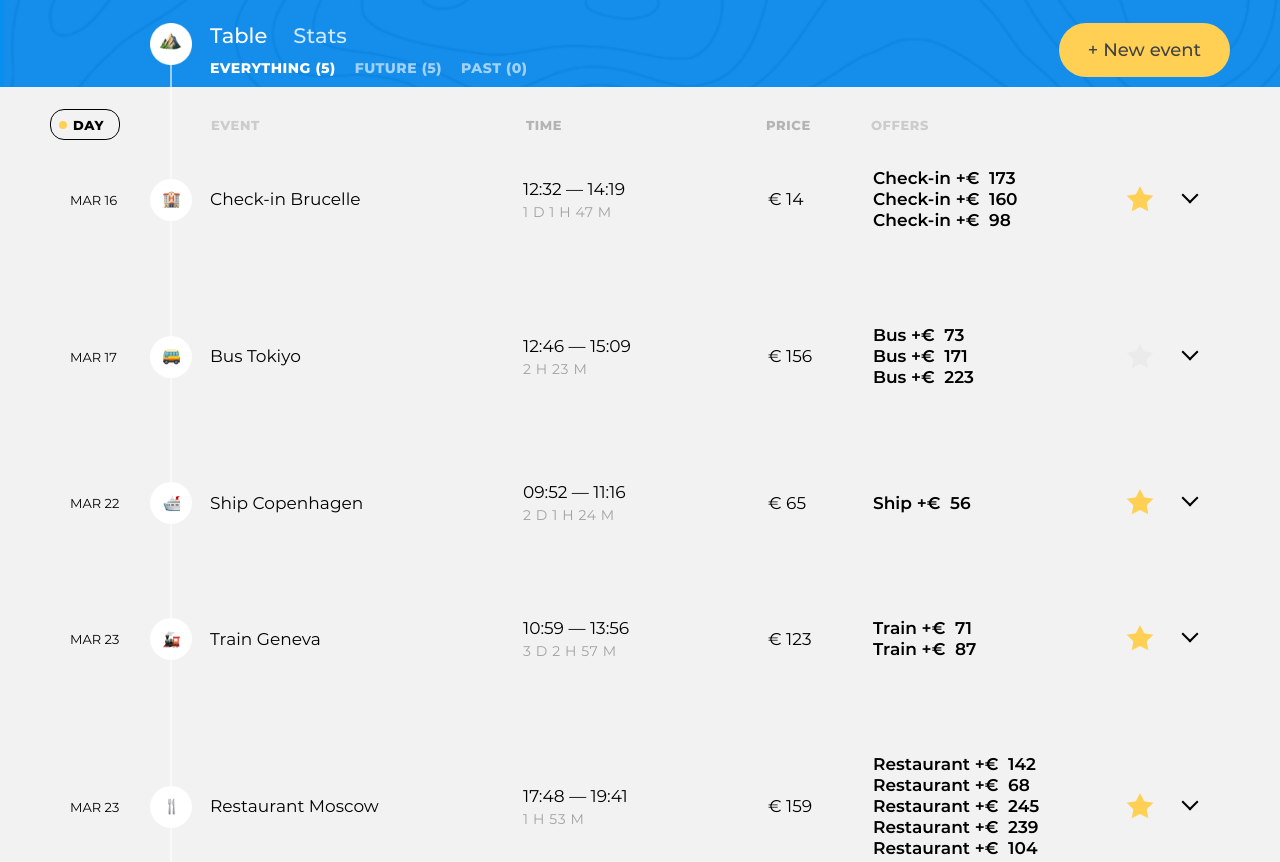
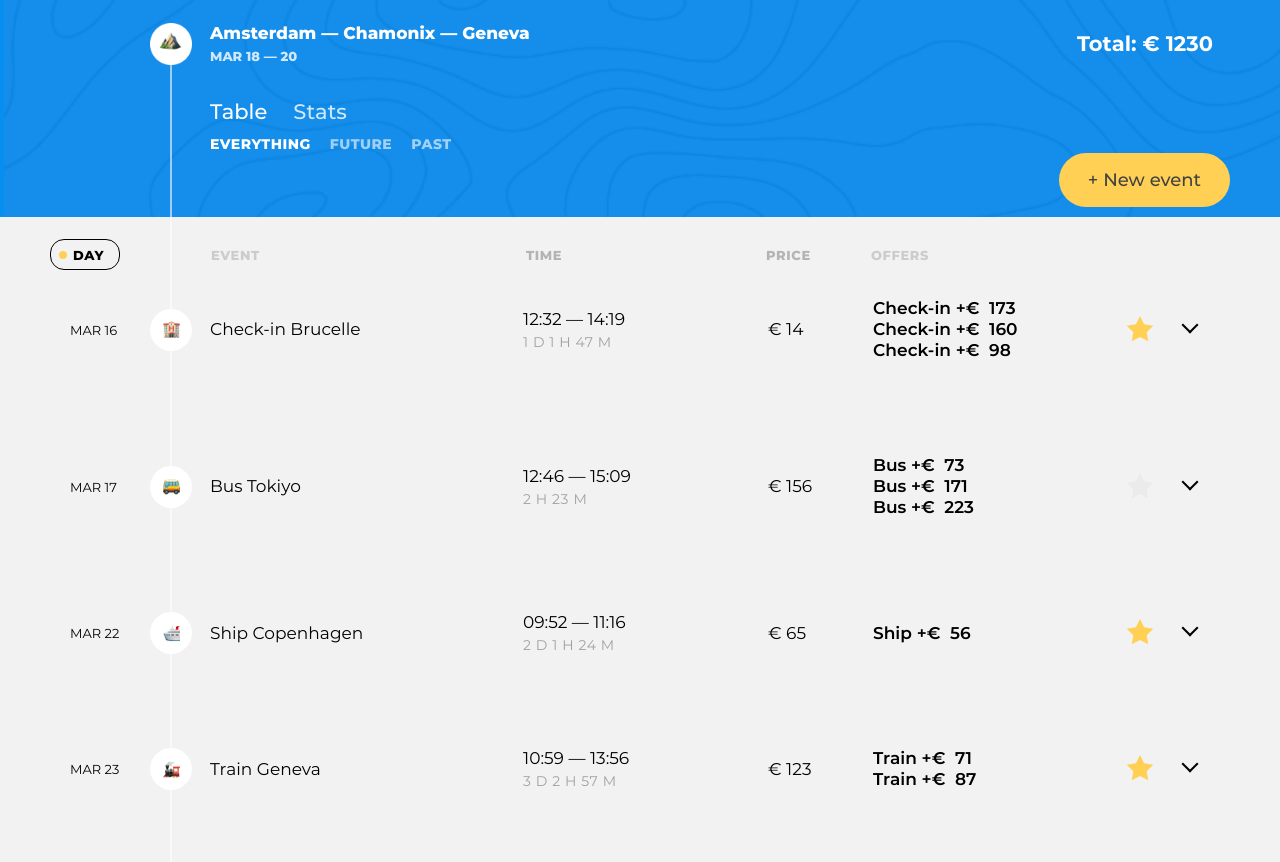
Before and after one commit to Insid1/Big_Trip, a website built with webpack: page public/index.html in a window 1280 px wide. Shown: the top 862 px of the page. Built offline with nearby package versions, Linux system fonts and the light colour scheme.

Commit message:
adds presenter for header elements and optimize view components WIP

```diff
--- a/public/index.html
+++ b/public/index.html
@@ -22,19 +22,10 @@
 
         <div class="trip-main">
           <!-- Маршрут и стоимость -->
-
           <div class="trip-main__trip-controls trip-controls">
-            <div class="trip-controls__navigation">
-              <h2 class="visually-hidden">Switch trip view</h2>
-              <!-- Меню -->
-            </div>
-
-            <div class="trip-controls__filters">
-              <h2 class="visually-hidden">Filter events</h2>
-              <!-- Фильтры -->
-            </div>
+            <!-- Меню -->
+            <!-- Фильтры -->
           </div>
-
           <button
             class="trip-main__event-add-btn btn btn--big btn--yellow"
             type="button"
--- a/src/main.js
+++ b/src/main.js
@@ -1,26 +1,25 @@
-import {render, RenderPosition } from './util/render.js';
 import { pointsData } from './mock/point-data.js';
-import SiteMenuView from './view/menu.js';
-import SiteFilterView from './view/filter.js';
 import TripPresenter from './presenter/trip.js';
 import TripPointsModel from './model/trip-points.js';
+import InfoHeaderPresenter from './presenter/info-header.js';
+
+const tripPointsModel = new TripPointsModel();
+tripPointsModel.setPoints(pointsData);
+
+const siteHeaderElement = document.querySelector('.page-header');
+const tripMainHeaderElement = siteHeaderElement.querySelector('.trip-main');
+// в мейн запихиваем:
+// 1. трип инфо в котором общий прайс и точка от и до
+// 2. три контролс в котором таблица статистики и фильтры
+
+//HEADER
+const infoHeaderPresenter = new InfoHeaderPresenter(tripMainHeaderElement, pointsData);
+infoHeaderPresenter.init();
+
 
 //MAIN
 const siteMainElement = document.querySelector('.page-main');
 const tripEventsElement = siteMainElement.querySelector('.trip-events');
-const siteHeaderElement = document.querySelector('.page-header');
-const tripMainHeaderElement = siteHeaderElement.querySelector('.trip-main');
-
-//HEADER
-// trip info is not here yet
-const menuHeaderElement = tripMainHeaderElement.querySelector('.trip-controls__navigation');
-render(menuHeaderElement, new SiteMenuView(), RenderPosition.END);
-// adds filter to header menu
-const filterHeaderElement = tripMainHeaderElement.querySelector('.trip-controls__filters');
-render(filterHeaderElement, new SiteFilterView(pointsData), RenderPosition.END);
-
-const tripPointsModel = new TripPointsModel();
-tripPointsModel.setPoints(pointsData);
 
 const tripPresenter = new TripPresenter(tripEventsElement, tripPointsModel);
 tripPresenter.init(pointsData);
--- /dev/null
+++ b/src/presenter/info-header.js
@@ -0,0 +1,19 @@
+import TripInfo from '../view/trip-info';
+import MenuHeader from '../view/menu';
+import { render, RenderPosition } from '../util/render';
+
+
+export default class InfoHeader {
+  constructor(container, data) {
+    this._container = container;
+    this._data = data;
+    this._tripInfo = new TripInfo();
+    this._menu = new MenuHeader();
+  }
+
+  init() {
+    render(this._container, this._menu, RenderPosition.START);
+    render(this._container, this._tripInfo, RenderPosition.START);
+    // render all components
+  }
+}
--- a/src/presenter/trip.js
+++ b/src/presenter/trip.js
@@ -1,13 +1,7 @@
 import {render, RenderPosition } from '../util/render.js';
-// import SiteMenuView from './view/menu.js';
-// import SiteFilterView from './view/filter.js';
 import SiteSortingView from '../view/sorting.js';
-// import TotalPrice from './view/price.js';
 import PointContainerView  from '../view/point-container';
-// import PointView from '../view/trip-point.js';
-// import EditPointView from '../view/form-edit.js';
 import PointPresenter from './point.js';
-// import TripInfoView from './view/trip-info.js';
 import NoPointView from '../view/no-point.js';
 import { SORT_TYPE, UserAction, UpdateType } from '../const.js';
 import { sortByDate, sortByPrice, sortByTime } from '../util/point.js';
--- a/src/view/filter.js
+++ /dev/null
@@ -1,55 +0,0 @@
-import AbstractElement from './abstract-element.js';
-import {capitalize} from '../util/common.js';
-import {isChecked, isDayExpired} from '../util/point.js';
-const createFilterFormTemplate = (data) => {
-  const createFilterData = () => {
-    let numOfFuturePoints = 0;
-    let numOfPastPoints = 0;
-    data.forEach((value) => {
-      if (isDayExpired(value.date)) {
-        numOfPastPoints += 1;
-      } else {
-        numOfFuturePoints += 1;
-      }
-    });
-    const filterInfo = [
-      {
-        name: 'everything',
-        amount: data.length,
-        active: true,
-      },
-      {
-        name: 'future',
-        amount: numOfFuturePoints,
-        active: false,
-      },
-      {
-        name: 'past',
-        amount: numOfPastPoints,
-        active: false,
-      },
-    ];
-    return filterInfo;
-  };
-  const filteredData = createFilterData();
-  const createFilterTemplate = (name, amount, flag = true) => `<div class="trip-filters__filter">
-    <input id="filter-${name}" class="trip-filters__filter-input  visually-hidden" type="radio" name="trip-filter" value="${name}" ${isChecked(flag)} >
-    <label class="trip-filters__filter-label" for="filter-${name}">${capitalize(name)} (${amount})</label>
-  </div>`;
-  const createFilters = () => filteredData.map(({name, amount, active}) => createFilterTemplate(name, amount, active)).join('');
-
-  return `<form class="trip-filters" action="#" method="get">
-  ${createFilters()} </form>
-`;};
-
-export default class SiteFilter extends AbstractElement{
-  constructor(data) {
-    super();
-    this.data = data;
-  }
-
-  getTemplate() {
-    return createFilterFormTemplate(this.data);
-  }
-
-}
--- a/src/view/menu.js
+++ b/src/view/menu.js
@@ -1,11 +1,39 @@
 import AbstractElement from './abstract-element';
-const createSiteMenuTemplate = () => `<nav class="trip-controls__trip-tabs  trip-tabs">
-  <a class="trip-tabs__btn  trip-tabs__btn--active" href="#">Table</a>
-  <a class="trip-tabs__btn" href="#">Stats</a>
-</nav>`;
 
-export default class SiteMenu extends AbstractElement {
+const createMenu = () => `<div class="trip-main__trip-controls  trip-controls">
+  <div class="trip-controls__navigation">
+    <h2 class="visually-hidden">Switch trip view</h2>
+    <nav class="trip-controls__trip-tabs  trip-tabs">
+      <a class="trip-tabs__btn  trip-tabs__btn--active" href="#">Table</a>
+      <a class="trip-tabs__btn" href="#">Stats</a>
+    </nav>
+  </div>
+
+  <div class="trip-controls__filters">
+    <h2 class="visually-hidden">Filter events</h2>
+    <form class="trip-filters" action="#" method="get">
+      <div class="trip-filters__filter">
+        <input id="filter-everything" class="trip-filters__filter-input  visually-hidden" type="radio" name="trip-filter" value="everything" checked="">
+        <label class="trip-filters__filter-label" for="filter-everything">Everything</label>
+      </div>
+
+      <div class="trip-filters__filter">
+        <input id="filter-future" class="trip-filters__filter-input  visually-hidden" type="radio" name="trip-filter" value="future">
+        <label class="trip-filters__filter-label" for="filter-future">Future</label>
+      </div>
+
+      <div class="trip-filters__filter">
+        <input id="filter-past" class="trip-filters__filter-input  visually-hidden" type="radio" name="trip-filter" value="past">
+        <label class="trip-filters__filter-label" for="filter-past">Past</label>
+      </div>
+
+      <button class="visually-hidden" type="submit">Accept filter</button>
+    </form>
+  </div>
+</div>`;
+
+export default class MenuHeader extends AbstractElement {
   getTemplate() {
-    return createSiteMenuTemplate();
+    return createMenu();
   }
 }
--- a/src/view/trip-info.js
+++ b/src/view/trip-info.js
@@ -1,32 +1,16 @@
 import AbstractElement from './abstract-element';
 
-const createSiteTripInfo = (data) => {
-  if (data.length === 0) {return;}
-  const createRoute = () => {
-    const routeFrom = data[0].city;
-    const routeTo = data[data.length-1].city;
-    const generateMidRoutePoint = () => {
-      if (data.length === 2) {
-        return '';
-      } else if (data.length === 3) {
-        return `${data[1].city} &mdash;`;
-      } else {
-        return '... &mdash;';
-      }
-    };
-    return `${routeFrom} &mdash; ${generateMidRoutePoint()} ${routeTo}`;
+const createSiteTripInfo = () => `<section class="trip-main__trip-info  trip-info">
+  <div class="trip-info__main">
+    <h1 class="trip-info__title">Amsterdam — Chamonix — Geneva</h1>
 
-  };
-  const fromDate = data[0].date.format('MMM DD');
-  const toDate = data[data.length-1].date.format('MMM DD');
-  return `<section class="trip-main__trip-info  trip-info">
-    <div class="trip-info__main">
-      <h1 class="trip-info__title">${createRoute()}</h1>
+    <p class="trip-info__dates">Mar 18&nbsp;—&nbsp;20</p>
+  </div>
 
-      <p class="trip-info__dates">${fromDate}&nbsp;&mdash;&nbsp;${toDate}</p>
-    </div>
-  </section>`;
-};
+  <p class="trip-info__cost">
+    Total: €&nbsp;<span class="trip-info__cost-value">1230</span>
+  </p>
+</section>`;
 
 export default class TripInfo extends AbstractElement {
   constructor(data) {
```
Also changed, not shown: src/model/filters.js (added, +10 -0 lines), src/view/price.js (deleted, +0 -22 lines).
